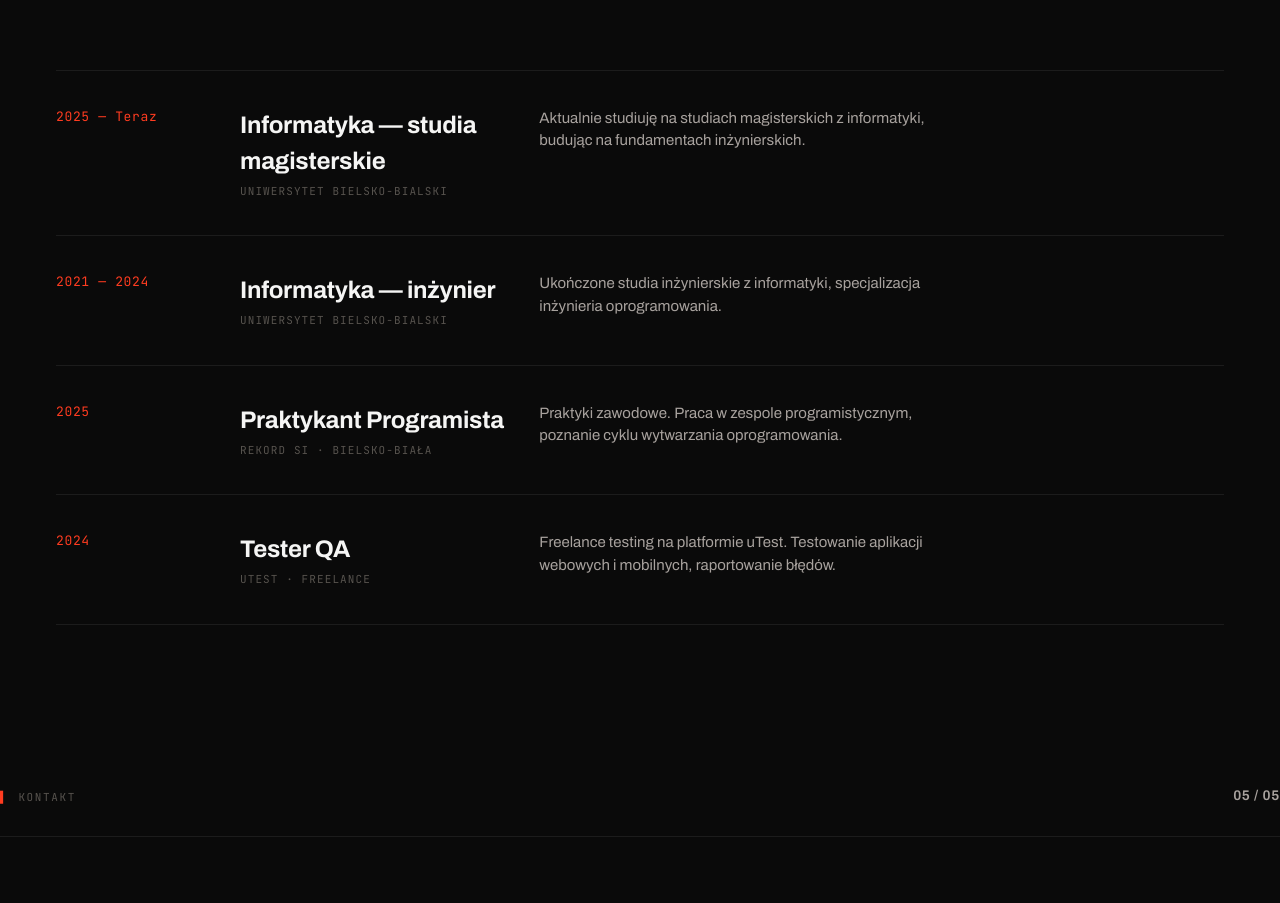
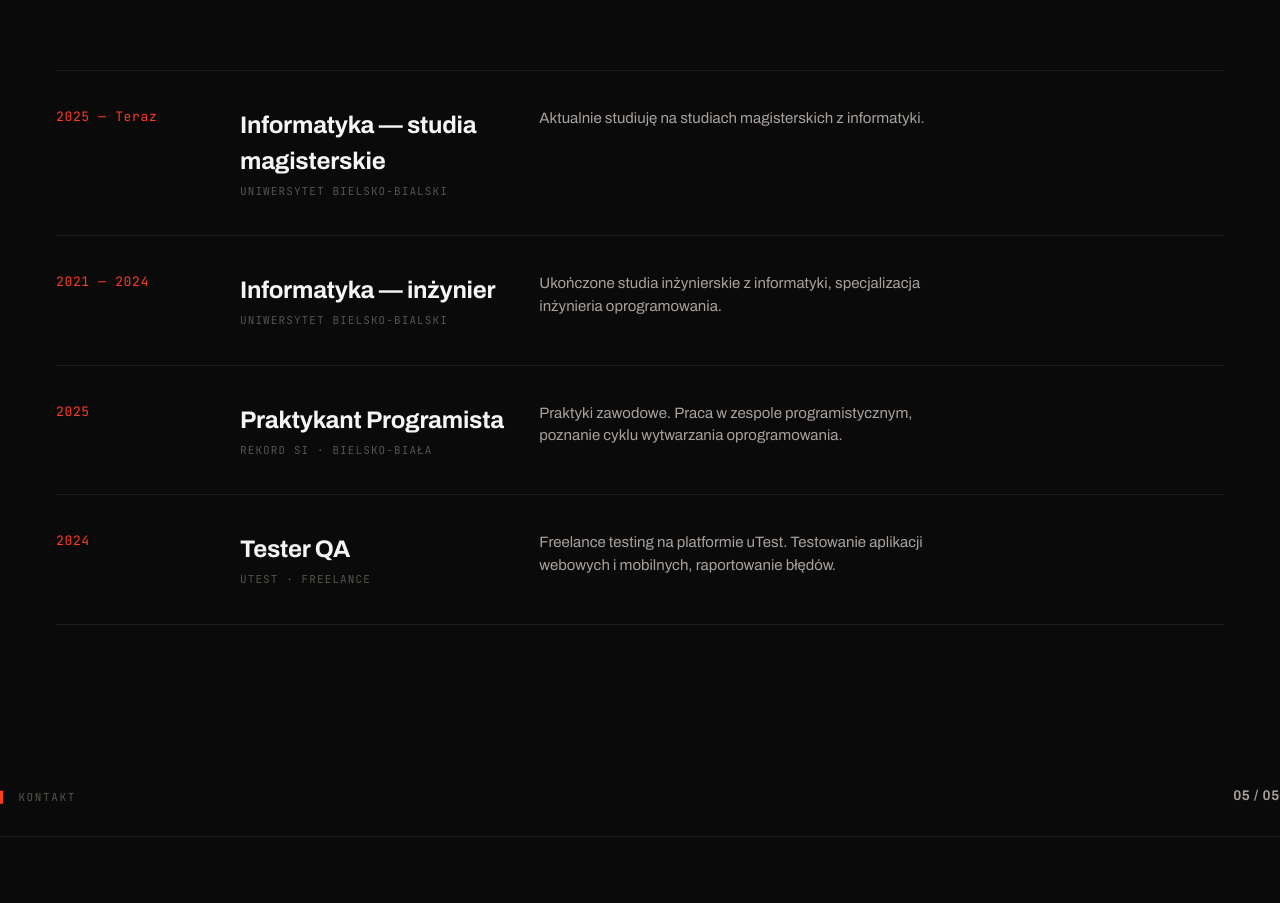
Before and after one commit to GaloszJakub/Portfolio, a React (Vite) app: page / in a window 1280 px wide. Shown: the part 4399-5302 px from the top of the page. Built offline with nearby package versions, Linux system fonts and the light colour scheme.

Commit message:
fix: simplify education note

```diff
--- a/translations.ts
+++ b/translations.ts
@@ -173,7 +173,7 @@ export const translations = {
           yrs: '2025 — Now',
           role: 'MSc Computer Science',
           place: 'University of Bielsko-Biała',
-          note: 'Currently pursuing a Master\'s degree in Computer Science, building on engineering foundations.',
+          note: 'Currently pursuing a Master\'s degree in Computer Science.',
           tags: [],
         },
         {
@@ -391,7 +391,7 @@ export const translations = {
           yrs: '2025 — Teraz',
           role: 'Informatyka — studia magisterskie',
           place: 'Uniwersytet Bielsko-Bialski',
-          note: 'Aktualnie studiuję na studiach magisterskich z informatyki, budując na fundamentach inżynierskich.',
+          note: 'Aktualnie studiuję na studiach magisterskich z informatyki.',
           tags: [],
         },
         {
```
